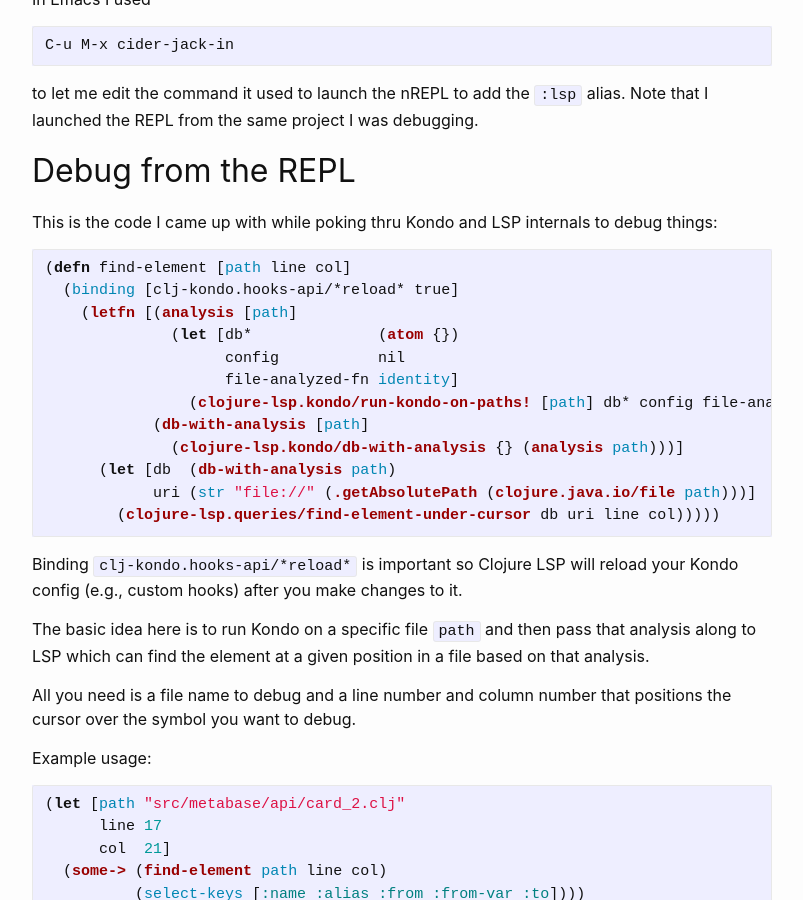
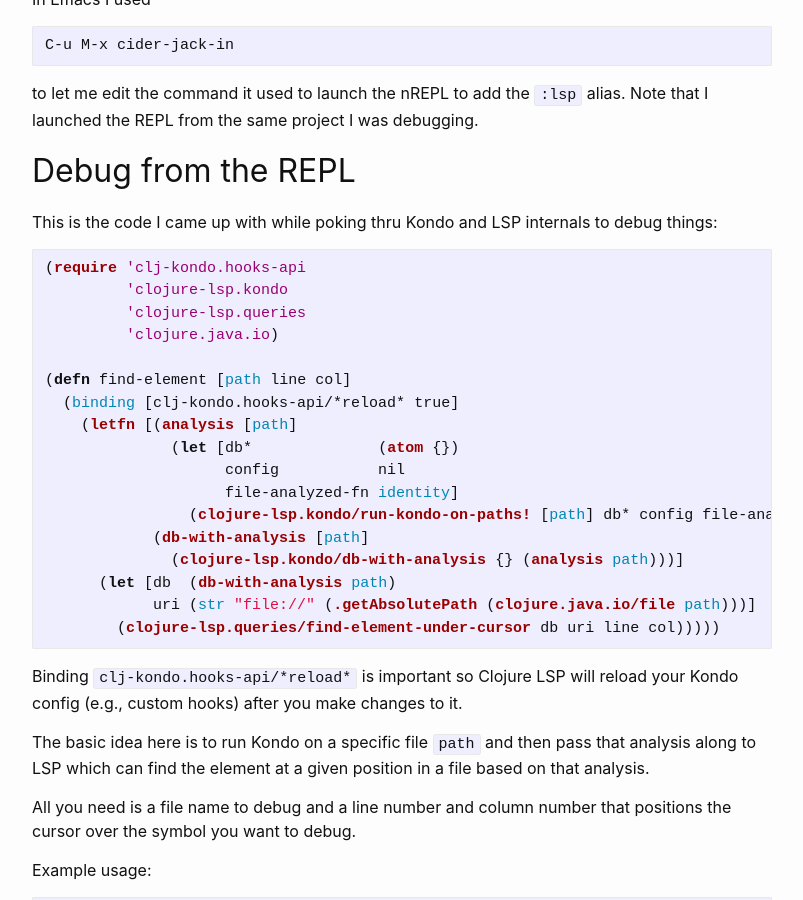
Before and after one commit to camsaul/camsaul.com, a Jekyll site: the page built from _posts/2024-09-04-debugging-clojure-lsp-jump-to-definition.markdown, in a window 1280 px wide and 900 px high, scrolled down 1289 px. Shown: the whole window, without its empty margins (238-1041 px from the left). Built offline with Jekyll 4.4.1, drawn with Linux system fonts in a browser that asks for light colours; a script that is not in the unit is left out.

Commit message:
Add missing requires

````diff
--- a/_posts/2024-09-04-debugging-clojure-lsp-jump-to-definition.markdown
+++ b/_posts/2024-09-04-debugging-clojure-lsp-jump-to-definition.markdown
@@ -67,6 +67,11 @@ same project I was debugging.
 This is the code I came up with while poking thru Kondo and LSP internals to debug things:
 
 ```clojure
+(require 'clj-kondo.hooks-api
+         'clojure-lsp.kondo
+         'clojure-lsp.queries
+         'clojure.java.io)
+
 (defn find-element [path line col]
   (binding [clj-kondo.hooks-api/*reload* true]
     (letfn [(analysis [path]
````
